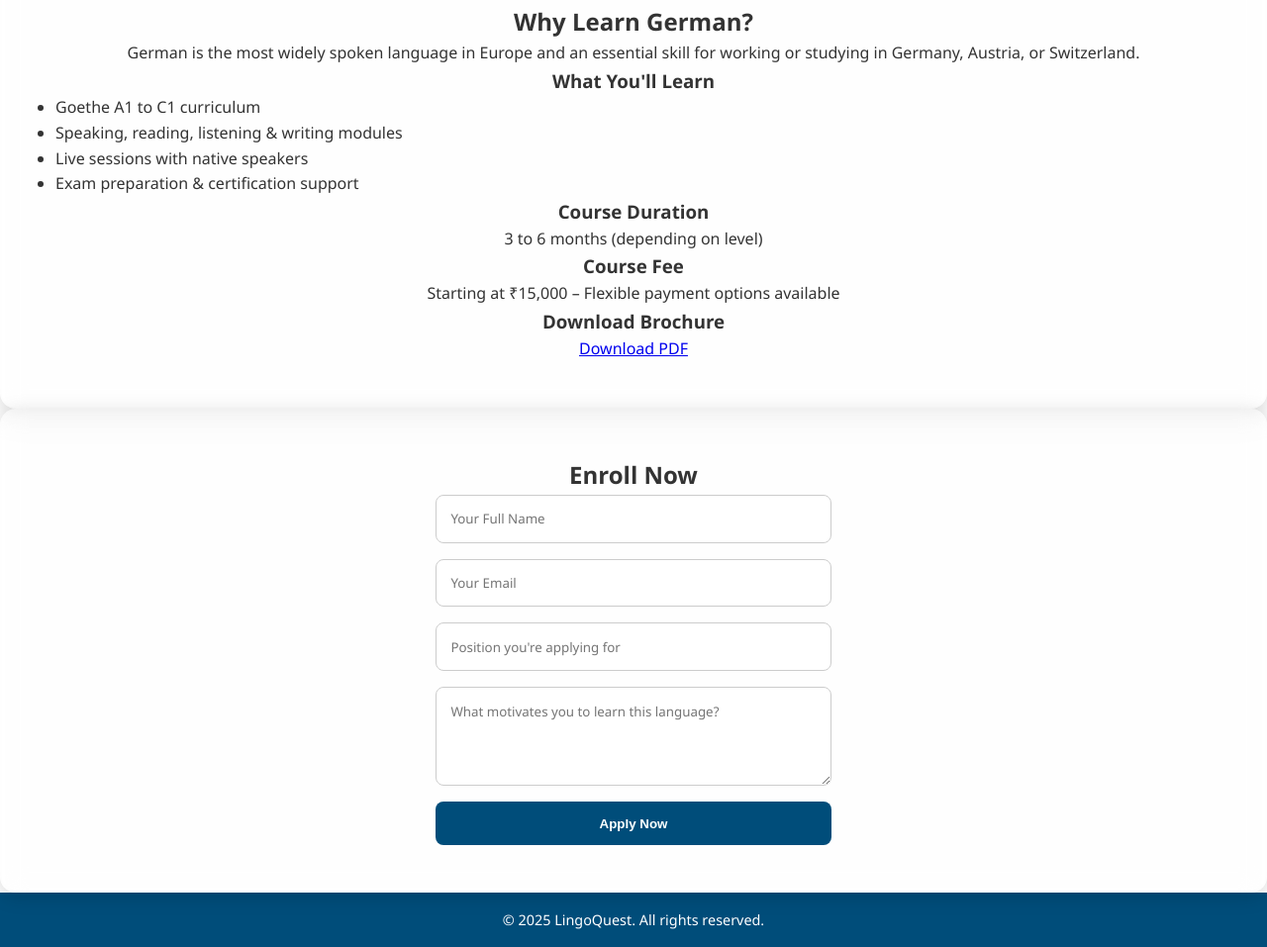
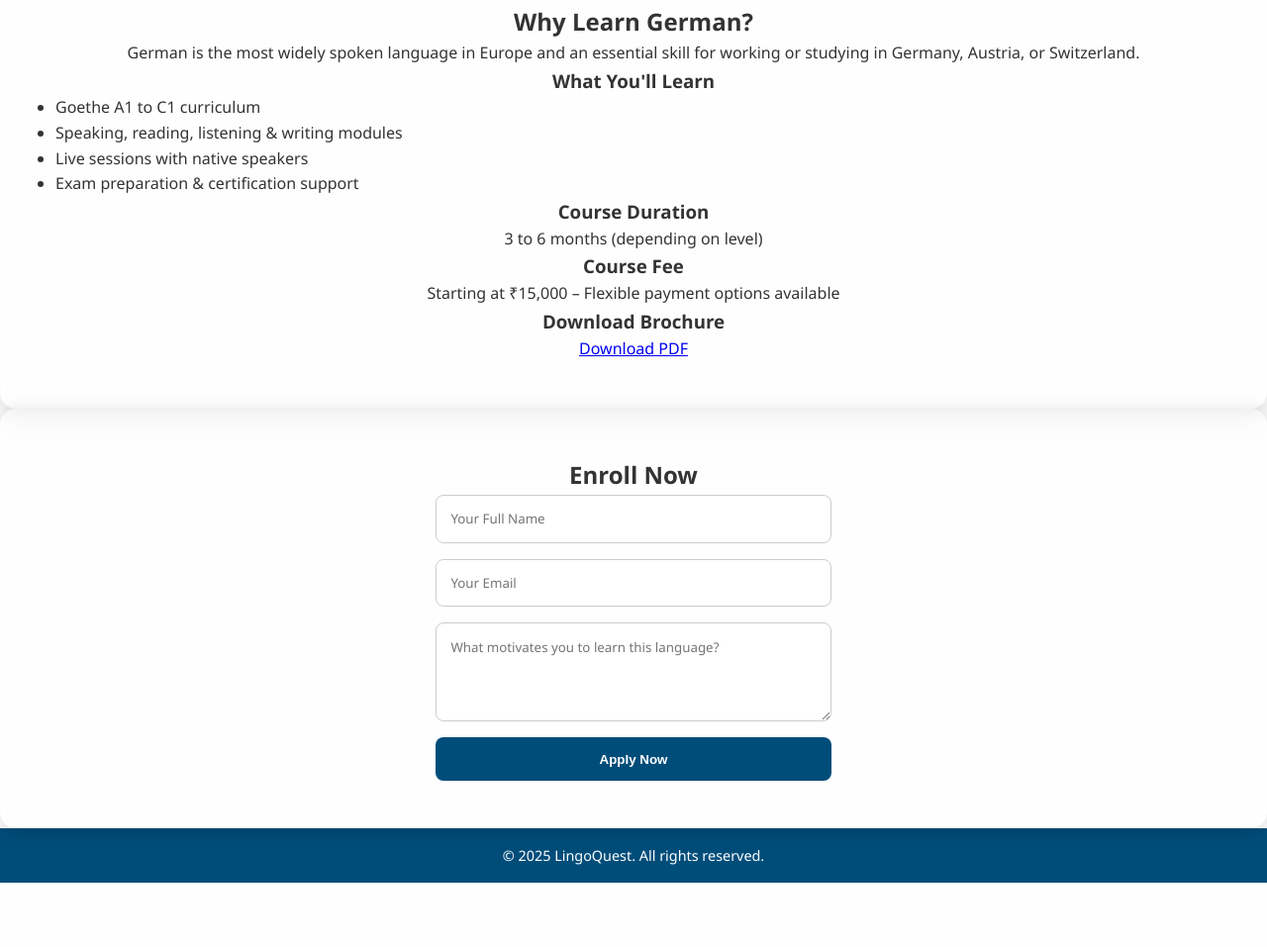
Before and after one commit to sanaryan175/LingoQuest, a plain HTML site: page german.html in a window 1280 px wide. Shown: the part 488-1445 px from the top of the page at 99% size. After the commit the page ends 1380 px from the top, so only its background shows below. Drawn offline with Linux system fonts and the light colour scheme.

Commit message:
done changes

```diff
--- a/german.html
+++ b/german.html
@@ -66,7 +66,6 @@
 
         <input type="text" name="name" placeholder="Your Full Name" required>
         <input type="email" name="email" placeholder="Your Email" required>
-        <input type="text" name="position" placeholder="Position you're applying for" required>
         <textarea name="message" rows="4" placeholder="What motivates you to learn this language?" required></textarea>
 
         <button type="submit">Apply Now</button>
```
Also changed, not shown: hindi.html (+0 -1 lines), spanish.html (+0 -1 lines).
